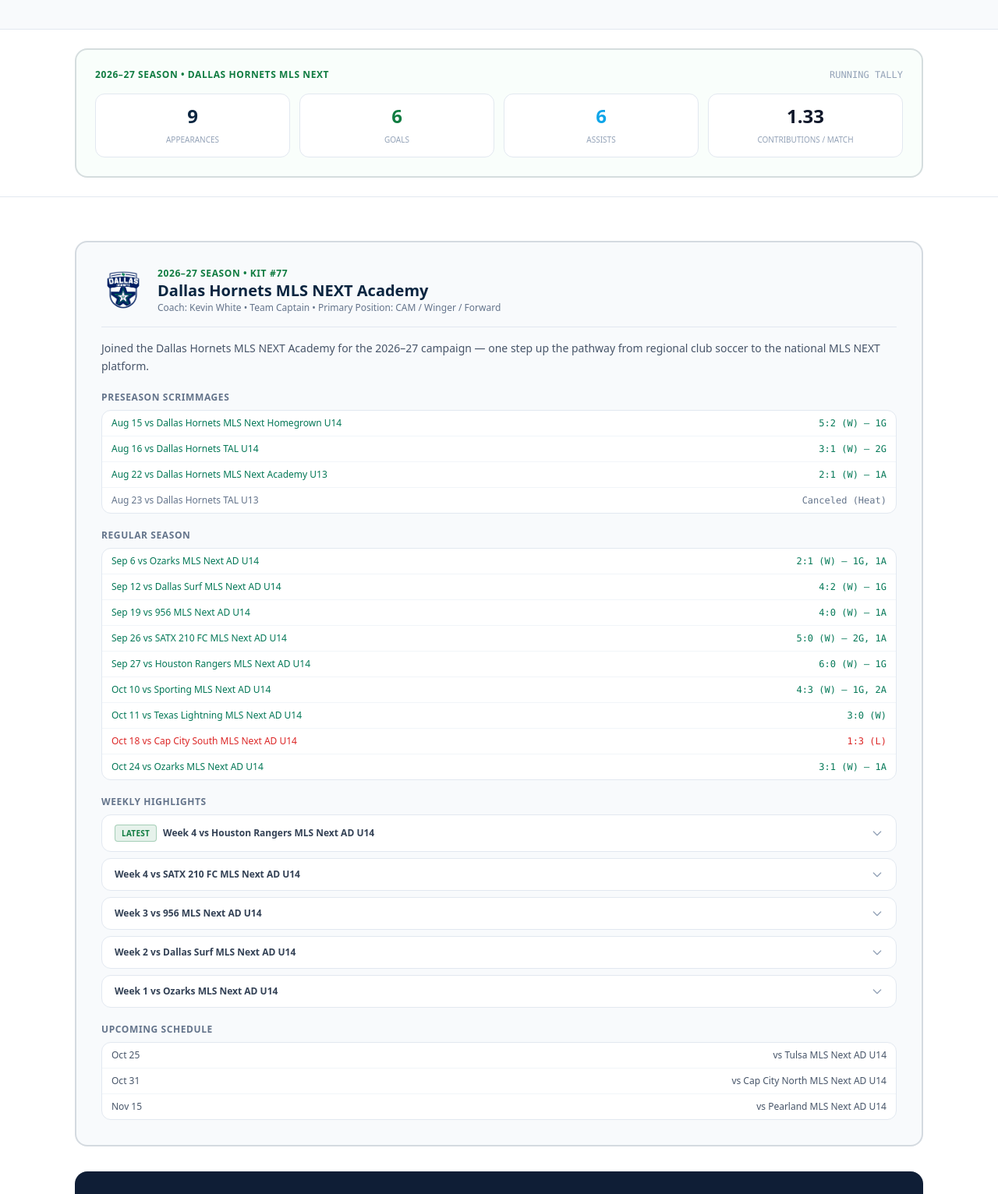
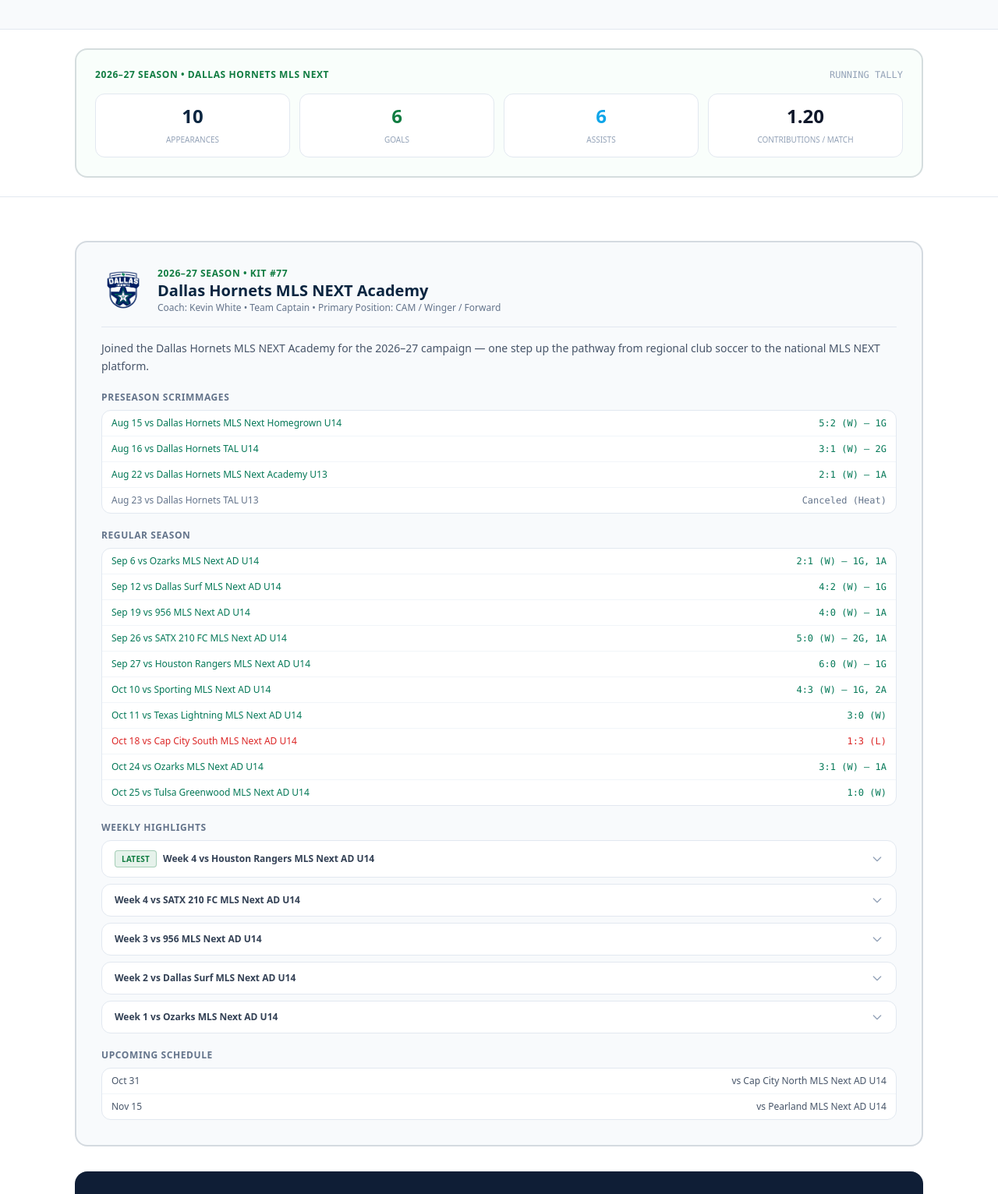
Before and after one commit to ryansmithsays/about-mitchell-smith, a website: page soccer.html in a window 1280 px wide. Shown: the part 272-1804 px from the top of the page at 78% size. Drawn offline with Linux system fonts and the light colour scheme.

Commit message:
Add Oct 25 result vs Tulsa Greenwood (1:0 W) and update season tally

```diff
--- a/soccer.html
+++ b/soccer.html
@@ -83,7 +83,7 @@ Attacking Midfielder &amp; Forward competing against older age brackets and now
 </div>
 <div class="grid grid-cols-2 sm:grid-cols-4 gap-3 text-center">
 <div class="bg-white p-3 rounded-xl border border-slate-200">
-<span class="text-2xl font-black text-hornets-navy block">9</span>
+<span class="text-2xl font-black text-hornets-navy block">10</span>
 <span class="text-[10px] text-slate-400 uppercase">Appearances</span>
 </div>
 <div class="bg-white p-3 rounded-xl border border-slate-200">
@@ -95,7 +95,7 @@ Attacking Midfielder &amp; Forward competing against older age brackets and now
 <span class="text-[10px] text-slate-400 uppercase">Assists</span>
 </div>
 <div class="bg-white p-3 rounded-xl border border-slate-200">
-<span class="text-2xl font-black text-slate-900 block">1.33</span>
+<span class="text-2xl font-black text-slate-900 block">1.20</span>
 <span class="text-[10px] text-slate-400 uppercase">Contributions / Match</span>
 </div>
 </div>
@@ -141,6 +141,7 @@ Joined the Dallas Hornets MLS NEXT Academy for the 2026–27 campaign — one st
 <div class="match-row match-row-win"><span>Oct 11 vs Texas Lightning MLS Next AD U14</span><span class="font-mono">3:0 (W)</span></div>
 <div class="match-row match-row-loss"><span>Oct 18 vs Cap City South MLS Next AD U14</span><span class="font-mono">1:3 (L)</span></div>
 <div class="match-row match-row-win"><span>Oct 24 vs Ozarks MLS Next AD U14</span><span class="font-mono">3:1 (W) — 1A</span></div>
+<div class="match-row match-row-win"><span>Oct 25 vs Tulsa Greenwood MLS Next AD U14</span><span class="font-mono">1:0 (W)</span></div>
 </div>
 
 <h4 class="text-xs font-bold uppercase tracking-wider text-slate-500 mb-2">Weekly Highlights</h4>
@@ -260,7 +261,6 @@ allowfullscreen>
 
 <h4 class="text-xs font-bold uppercase tracking-wider text-slate-500 mb-2">Upcoming Schedule</h4>
 <div class="bg-white rounded-xl border border-slate-200 overflow-hidden text-slate-600">
-<div class="match-row"><span>Oct 25</span><span>vs Tulsa MLS Next AD U14</span></div>
 <div class="match-row"><span>Oct 31</span><span>vs Cap City North MLS Next AD U14</span></div>
 <div class="match-row"><span>Nov 15</span><span>vs Pearland MLS Next AD U14</span></div>
 </div>
```
Also changed, not shown: index.html (+4 -4 lines).
